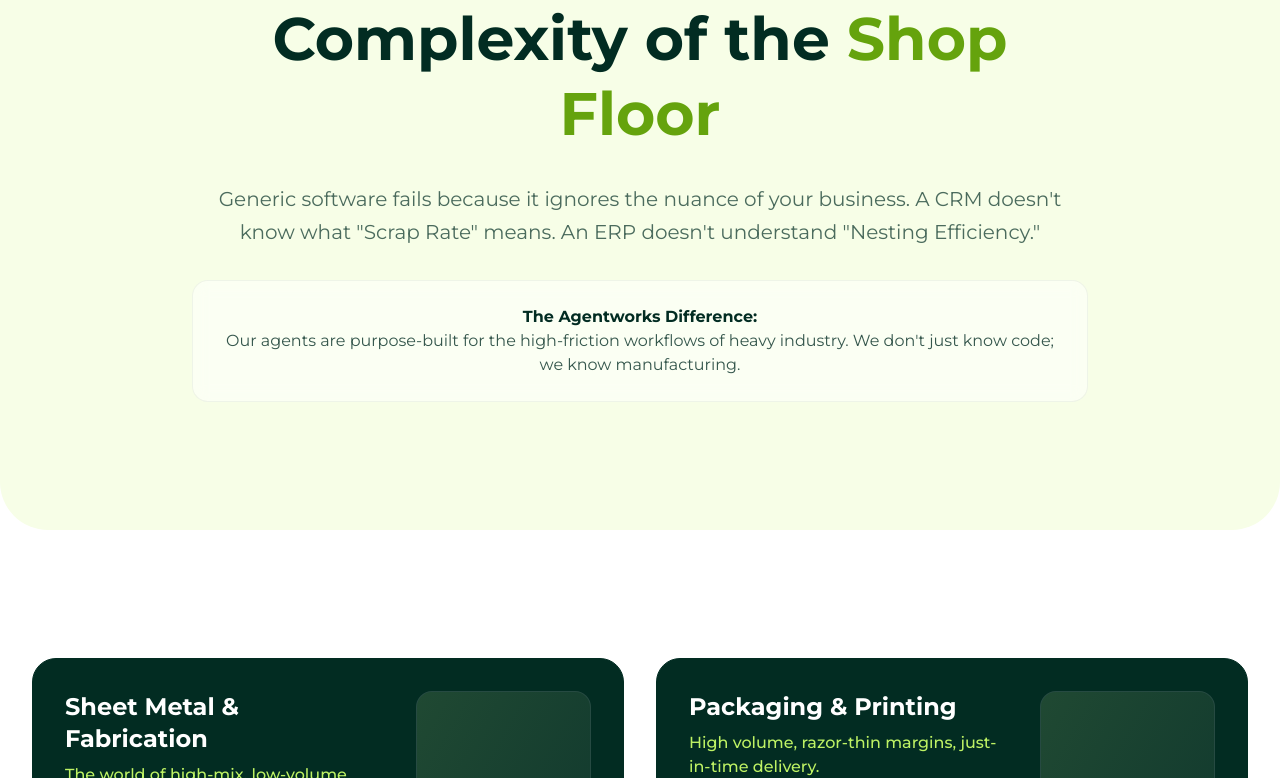
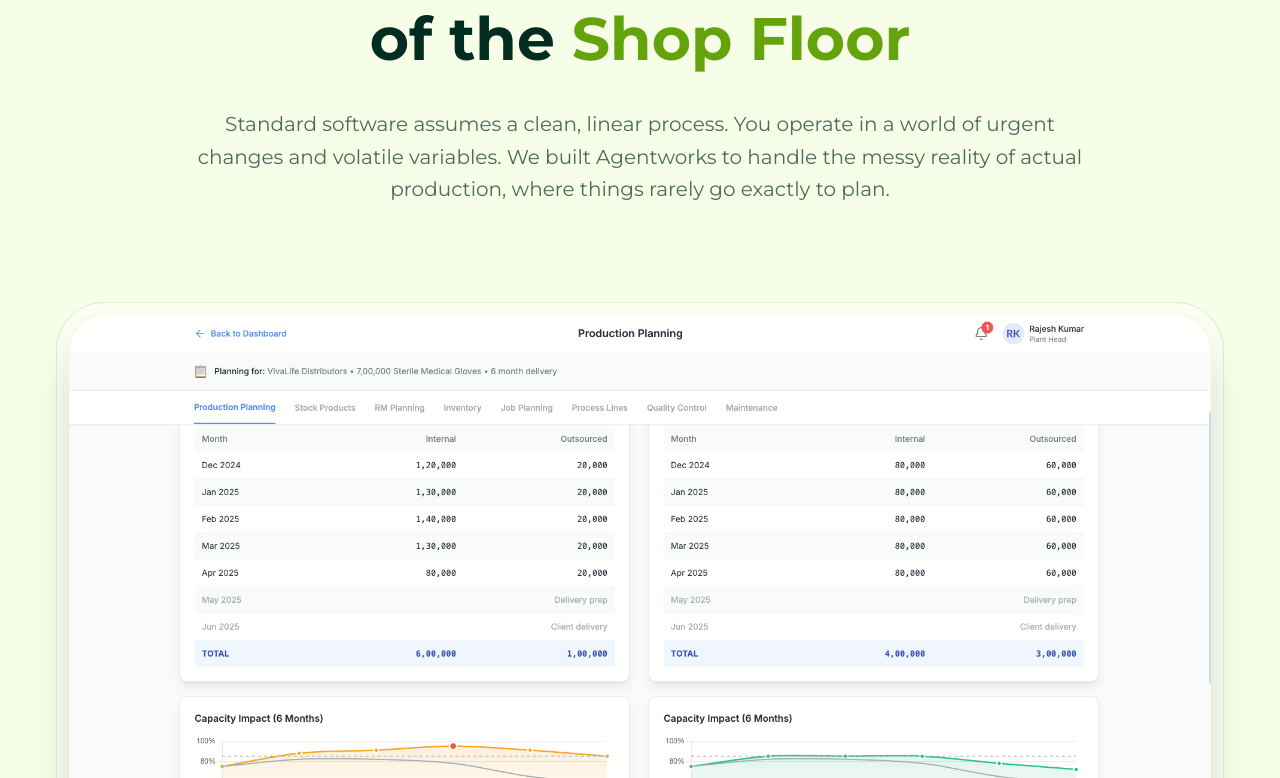
Before and after one commit to dabbygabby/agentworks-mfg, a Next.js app: page /industries in a window 1280 px wide. Shown: the part 202-980 px from the top of the page. Built offline with nearby package versions, Linux system fonts and the light colour scheme.

Commit message:
peeking through works

```diff
--- a/src/pages/industries.tsx
+++ b/src/pages/industries.tsx
@@ -107,17 +107,24 @@
             </Head>
             <main>
                 {/* Hero Section */}
-                <Section className="bg-[#f7fee7] rounded-b-[3rem] py-24">
+                <Section className="bg-[#f7fee7] rounded-b-[3rem] py-24 !pb-0 overflow-hidden">
                     <div className="max-w-4xl mx-auto text-center">
                         <h1 className="text-4xl md:text-6xl font-bold text-[#022c22] mb-8 leading-tight">
-                            Engineered for the Complexity of the <span className="text-[#65a30d]">Shop Floor</span>
+                            Engineered for the Reality of the <span className="text-[#65a30d]">Shop Floor</span>
                         </h1>
                         <p className="text-xl text-[#022c22]/70 mb-8 leading-relaxed">
-                            Generic software fails because it ignores the nuance of your business. A CRM doesn't know what "Scrap Rate" means. An ERP doesn't understand "Nesting Efficiency."
+                            {'Standard software assumes a clean, linear process. You operate in a world of urgent changes and volatile variables. We built Agentworks to handle the messy reality of actual production, where things rarely go exactly to plan.'}
                         </p>
-                        <div className="bg-white/50 backdrop-blur-sm rounded-2xl p-6 border border-[#022c22]/5 inline-block">
-                            <p className="font-bold text-[#022c22]">The Agentworks Difference:</p>
-                            <p className="text-[#022c22]/80">Our agents are purpose-built for the high-friction workflows of heavy industry. We don't just know code; we know manufacturing.</p>
+                    </div>
+
+                    {/* Dashboard Image */}
+                    <div className="relative z-10 w-full max-w-[1200px] mx-auto px-4 mt-12 translate-y-12">
+                        <div className="rounded-[3rem] bg-white/40 p-3 border border-[#022c22]/10 backdrop-blur-sm">
+                            <img
+                                src="/dashboard2.png"
+                                alt="Agentworks Dashboard"
+                                className="w-full h-auto rounded-[2.5rem] shadow-2xl opacity-90"
+                            />
                         </div>
                     </div>
                 </Section>
```
Also changed, not shown: public/dashboard2.png (added).
